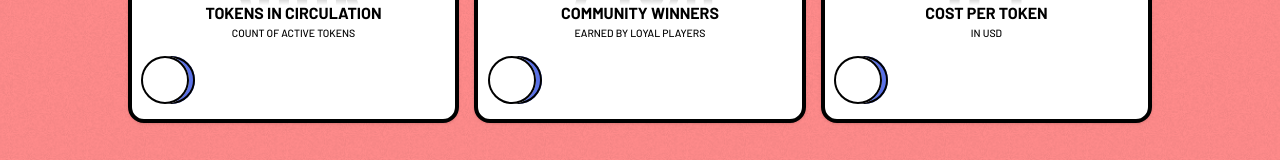
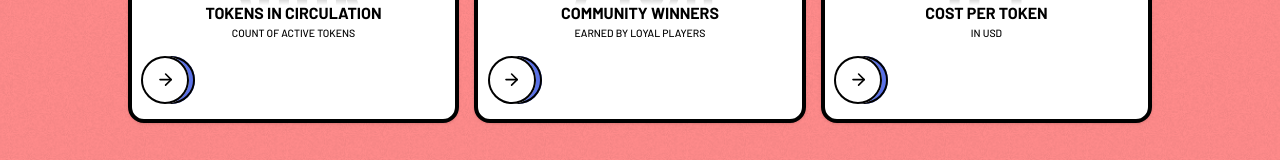
Before and after one commit to MulikaV/03776a34-cd78-46b5-9c94-11d275b708ce, a Next.js app: page / in a window 1280 px wide. Shown: the part 2709-2869 px from the top of the page. Built offline with nearby package versions, Linux system fonts and the light colour scheme.

Commit message:
Update project files

```diff
--- a/src/app/page.tsx
+++ b/src/app/page.tsx
@@ -7,6 +7,7 @@ import HowToBuy2D from '@/components/sections/layouts/howtobuy/2DHTB';
 import BigNumberTokenomics from '@/components/sections/layouts/tokenomics/BigNumberTokenomics';
 import ImageFAQ from '@/components/sections/layouts/faq/ImageFAQ';
 import FooterBase from '@/components/footer/FooterBase';
+import { ArrowRight } from 'lucide-react';
 
 const navItems = [
   { name: 'Hero', id: 'hero' },
@@ -57,9 +58,9 @@ export default function Home() {
           title="Tokenomics Overview"
           description="Learn about our loyalty programs and retro-credits."
           kpiItems={[
-            { value: "300K", description: "Tokens in circulation", longDescription: "Count of active tokens", icon: 'LucideIcon' },
-            { value: "75%", description: "Community winners", longDescription: "Earned by loyal players", icon: 'LucideIcon' },
-            { value: "0.1", description: "Cost per token", longDescription: "In USD", icon: 'LucideIcon' },
+            { value: "300K", description: "Tokens in circulation", longDescription: "Count of active tokens", icon: ArrowRight },
+            { value: "75%", description: "Community winners", longDescription: "Earned by loyal players", icon: ArrowRight },
+            { value: "0.1", description: "Cost per token", longDescription: "In USD", icon: ArrowRight },
           ]}
         />
       </div>
```
